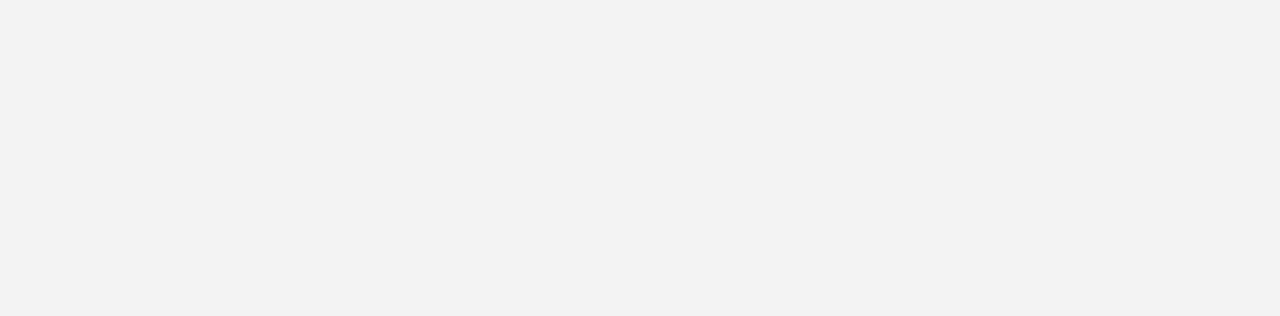
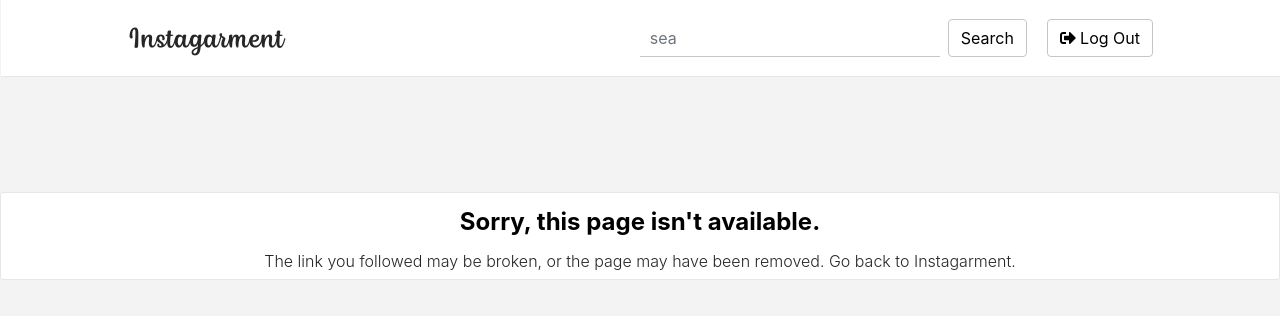
Before and after one commit to waywt/waywt, a React (Create React App) app in the folder client/: page /error in a window 1280 px wide. Shown: the top 316 px of the page. Built offline with nearby package versions, Linux system fonts and the light colour scheme.

Commit message:
Error 404

```diff
--- a/client/src/App.js
+++ b/client/src/App.js
@@ -6,6 +6,7 @@ import { Profile } from './components/Pages/Profile';
 import Home from "./components/Pages/Home/";
 import Tag from "./components/Tag";
 import Outfit from "./components/Outfit";
+import Error from "./components/Error";
 
 
 class App extends Component {
@@ -91,7 +92,7 @@ class App extends Component {
             <Route exact path='/auth/cb' component={Temp} />
             <Route exact path='/profile' component={Profile} />
             <Route exact path='/outfit' component={Outfit} />
-
+            <Route exact path='/error' component={Error} />
 
             {/* <Route component={NoMatch} /> */}
           </Switch>
--- /dev/null
+++ b/client/src/components/Error/error.css
@@ -0,0 +1,15 @@
+h2 {
+    font-family: -apple-system, BlinkMacSystemFont, 'Segoe UI', Roboto, Oxygen, Ubuntu, Cantarell, 'Open Sans', 'Helvetica Neue', sans-serif;
+    font-size: 1.5em;
+    color: black;
+    font-weight: 700;
+    text-align: center;
+    margin: 15px;
+}
+
+h6 {
+    font-family: -apple-system, BlinkMacSystemFont, 'Segoe UI', Roboto, Oxygen, Ubuntu, Cantarell, 'Open Sans', 'Helvetica Neue', sans-serif;
+    text-align: center;
+    font-size: 1em;
+    font-weight: 325;
+}
--- /dev/null
+++ b/client/src/components/Error/index.jsx
@@ -0,0 +1,38 @@
+import React, { Component } from "react";
+import Header from "../Header";
+import "./error.css";
+
+
+class Error extends Component {
+  state = {
+    username: '',
+    email: '',
+    password: '',
+    redirect: false,
+  };
+  render() {
+    return (
+      <article className= "Post" ref="Post">
+         <div>
+        <Header/>
+    <div className="row">
+      <div className="col-md">
+        <div className="errorMes">
+         <strong> <h2> Sorry, this page isn't available.</h2> </strong>
+        </div>
+      </div>
+      </div>
+
+    <div classname = "row">
+      <div classname = "broken">
+      <h6>The link you followed may be broken, or the page may have been removed. Go back to Instagarment.</h6>
+     </div>
+    </div>
+
+    </div>
+  </article>
+    )
+  }
+}
+
+export default Error;
```
Also changed, not shown: client/src/components/Pages/Profile/index1.jsx (added).
